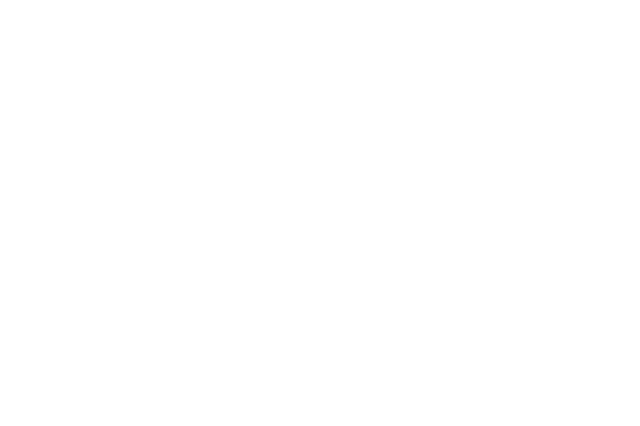
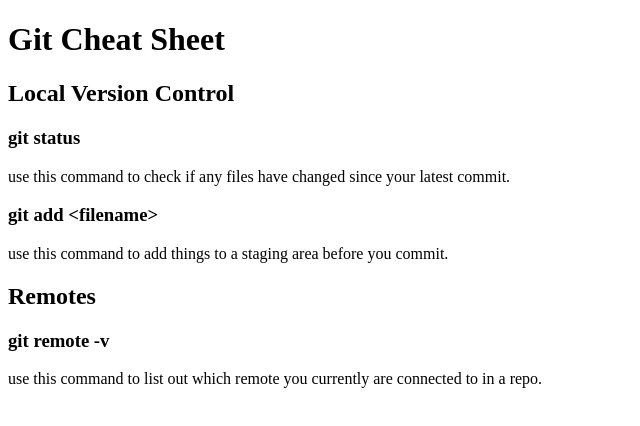
Before and after one commit to taylorharris62/git_cheat_sheet, a plain HTML site: page index.html in a window 1280 px wide. Shown: the whole page, without its empty margins (0-640 px from the left). Drawn offline with Linux system fonts and the light colour scheme.

Commit message:
created html

```diff
--- a/index.html
+++ b/index.html
@@ -1,3 +1,4 @@
+<!DOCTYPE html>
 <html>
     <head>
         <title>Git Cheat Sheet</title>
@@ -8,7 +9,22 @@
     </head>
 
     <body>
-
+      <div>
+        <h1>Git Cheat Sheet</h1>
+        <div class="main">
+        <div class="blue">
+          <h2> Local Version Control</h2>
+          <h3> git status</h3>
+          <p> use this command to check if any files have changed since your latest commit.</p>
+          <h3 class="add"> git add &lt;filename&gt;</h3>
+          <p> use this command to add things to a staging area before you commit.</p>
+        </div>
+        <div class="orange">
+          <h2> Remotes</h2>
+          <h3> git remote -v</h3>
+          <p> use this command to list out which remote you currently are connected to in a repo.</p>
+      </div>
+</div>
         <!-- TODO: Code Here -->
 
     </body>
```
